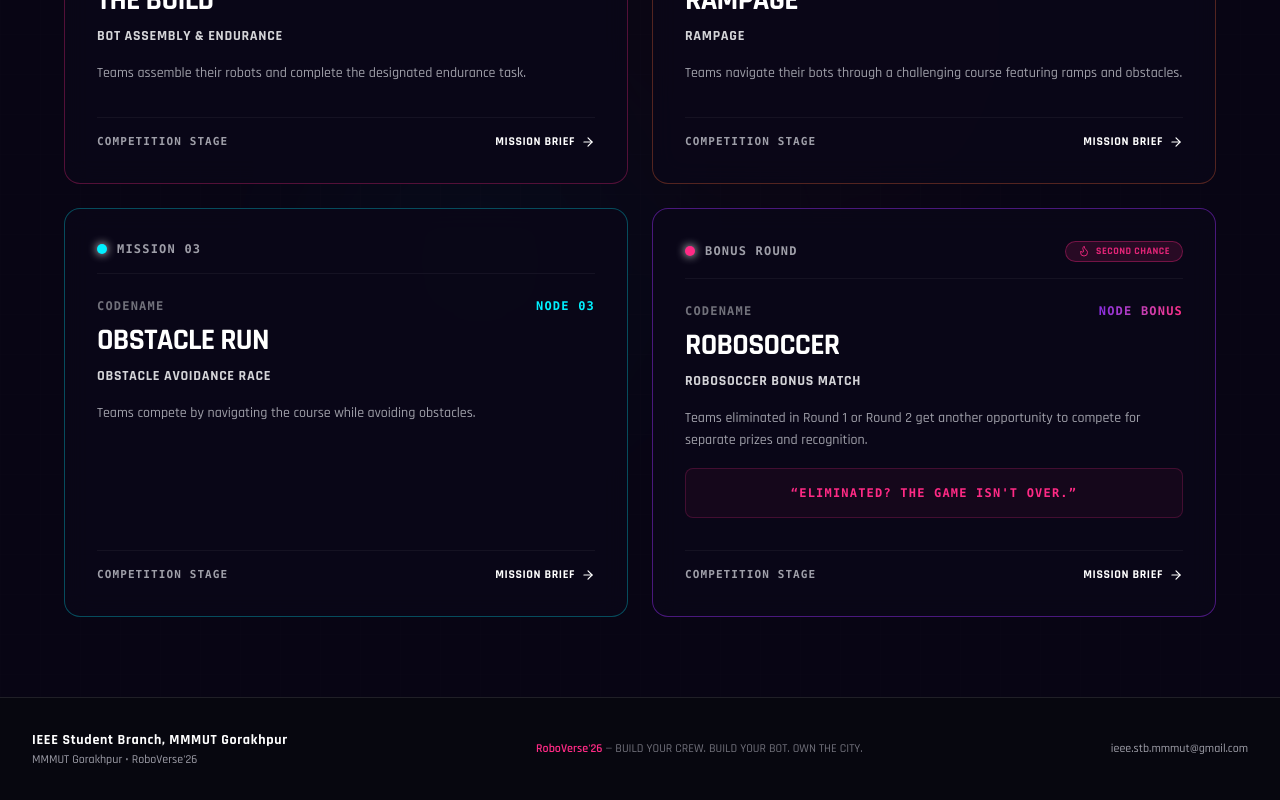
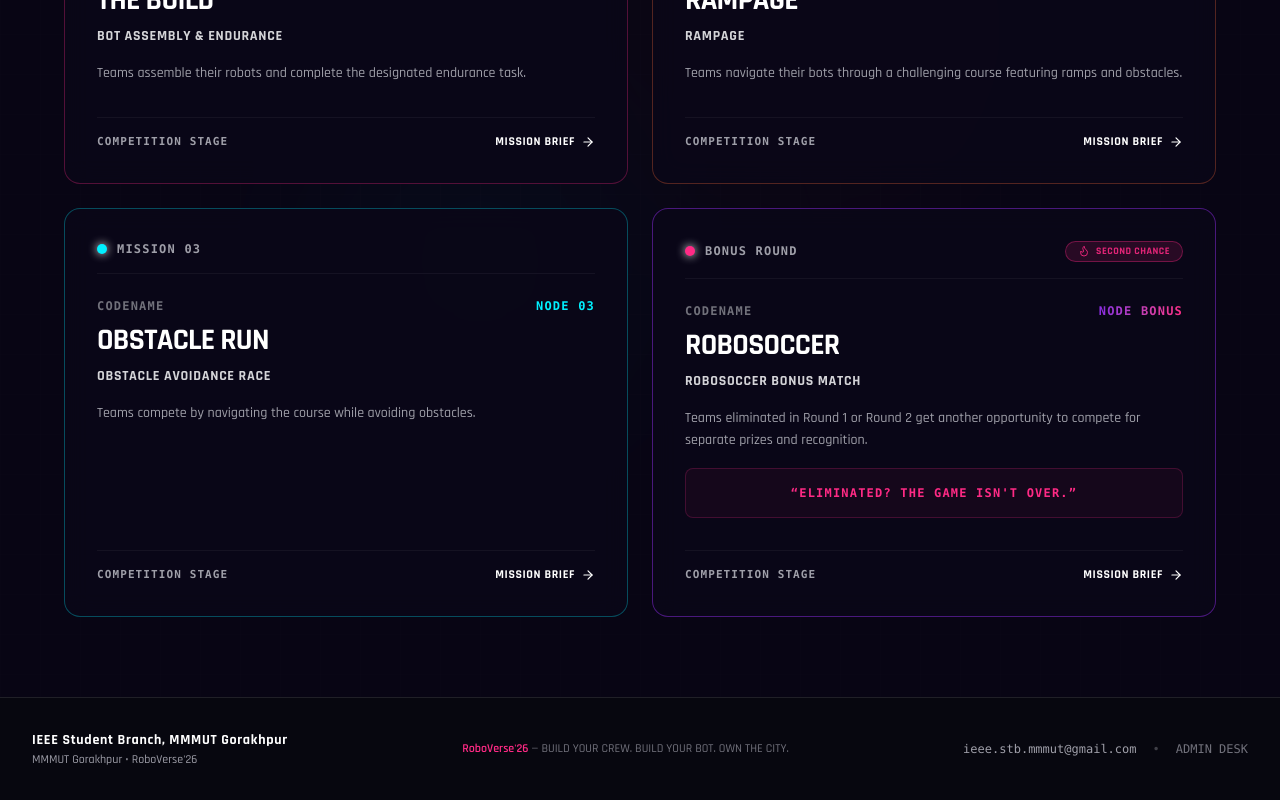
Before and after one commit to RaunakKumarPandey/robo-city, a Next.js app: page / in a window 1280 px wide. Shown: the part 3410-4210 px from the top of the page. Built offline with nearby package versions, Linux system fonts and the light colour scheme.

Commit message:
feat(ui): add subtle Admin Desk link in footer

```diff
--- a/src/components/Footer.tsx
+++ b/src/components/Footer.tsx
@@ -31,14 +31,21 @@ export default function Footer() {
             <span className="text-[#FF2A85] font-semibold">{eventData.eventName}</span> — {eventData.tagline}
           </div>
 
-          {/* Social / Contact Note */}
-          <div className="text-xs">
+          {/* Social / Contact & Admin Note */}
+          <div className="flex items-center gap-4 text-xs font-mono">
             <a
               href={`mailto:${eventData.email}`}
               className="text-zinc-400 transition-colors hover:text-[#00F0FF]"
             >
               {eventData.email}
             </a>
+            <span className="text-zinc-700">•</span>
+            <Link
+              href="/admin/login"
+              className="inline-flex items-center gap-1 text-zinc-500 transition-colors hover:text-[#FF2A85]"
+            >
+              <span>ADMIN DESK</span>
+            </Link>
           </div>
         </div>
       </div>
```
